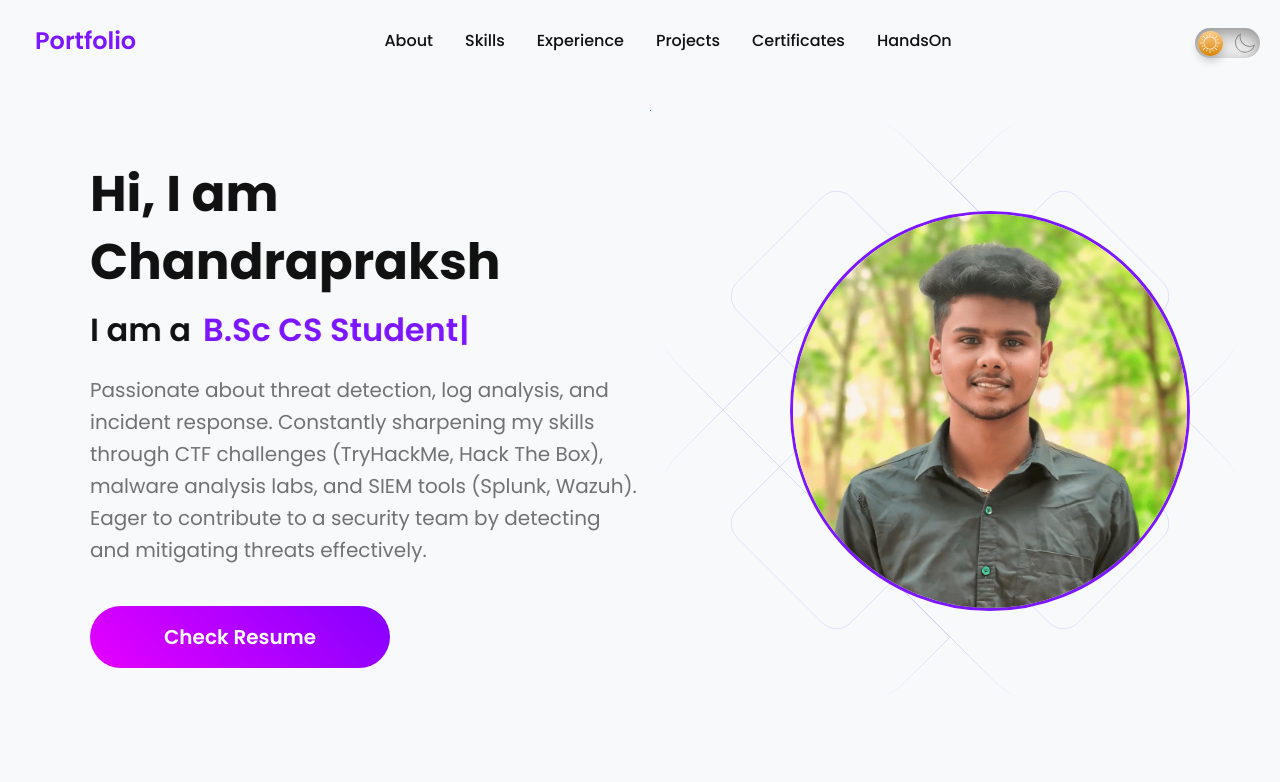
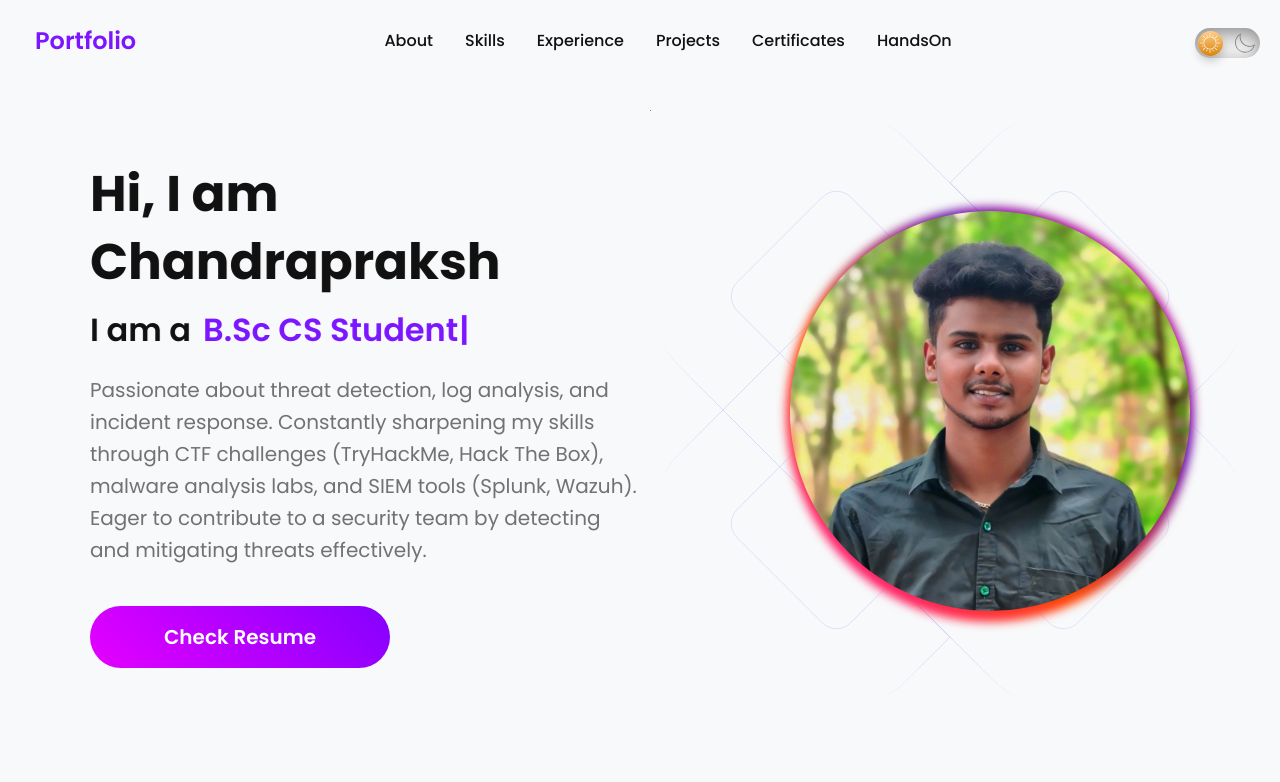
Before and after one commit to chandruthehacker/chandruthehacker.github.io, a React (Create React App) app: page / in a window 1280 px wide. Shown: the top 782 px of the page. Built offline with nearby package versions, Linux system fonts and the light colour scheme.

Commit message:
Hero Image gradient background added

```diff
--- a/src/components/CyberPreloader.tsx
+++ b/src/components/CyberPreloader.tsx
@@ -158,7 +158,6 @@ const CyberPreloader: React.FC<{ onComplete?: () => void }> = ({ onComplete }) =
         </RadarContainer>
       </Centered>
 
-      {/* ✅ Your name appears at the bottom of the screen */}
       <FooterText>chandruthehacker</FooterText>
     </PreloaderWrapper>
   );
--- a/src/components/sections/Hero.jsx
+++ b/src/components/sections/Hero.jsx
@@ -2,7 +2,7 @@ import React, {useEffect} from "react";
 import styled from "styled-components";
 import { Bio } from "../../data/constants";
 import Typewriter from "typewriter-effect";
-import HeroImg from "../../assets/profile/HeroImage.webp";
+import HeroImg from "../../assets/profile/Hero.webp";
 import HeroBgAnimation from "../HeroBgAnimation";
 import { Tilt } from "react-tilt";
 import { motion } from "framer-motion";
@@ -178,6 +178,52 @@ const ResumeButton = styled.a`
   }
 `;
 
+const GradientBorderWrapper = styled.div`
+  position: relative;
+  display: inline-block;
+  border-radius: 50%;
+
+  &::before {
+    content: '';
+    position: absolute;
+    inset: -4px;
+    z-index: -1;
+    background: linear-gradient(
+  45deg,
+  #ff007f,  /* hot pink */
+  #ff5e00,  /* vivid orange */
+  #ff0000,  /* bright red */
+  #8a00ff,  /* deep violet */
+  #0047ff,  /* electric blue */
+  #ff1493,  /* deep pink */
+  #ff4500,  /* orange red */
+  #6a0dad,  /* purple/violet */
+  #ff007f   /* loop back to pink */
+);
+
+    background-size: 400%;
+    border-radius: 50%;
+    animation: gradient-border 20s linear infinite;
+    filter: blur(5px);
+  }
+
+  @keyframes gradient-border {
+    0% {
+      background-position: 0 0;
+    }
+    50% {
+      background-position: 400% 0;
+    }
+    100% {
+      background-position: 0 0;
+    }
+  }
+
+  @media (max-width: 960px) {
+    margin-top: 32px;
+  }
+`;
+
 
 const Img = styled.img`
   border-radius: 50%;
@@ -185,11 +231,10 @@ const Img = styled.img`
   height: 100%;
   max-width: 400px;
   max-height: 400px;
-  border: 3px solid ${({ theme }) => theme.primary};
+  // border: 3px solid ${({ theme }) => theme.primary};
+  position: relative;
+  z-index: 1;
 
-  @media (max-width: 960px){
-    margin-top: 35px;
-  }
   @media (max-width: 640px) {
     max-width: 300px;
     max-height: 300px;
@@ -263,7 +308,9 @@ const Hero = ({ onLoaded }) => {
             <HeroRightContainer>
               <motion.div {...headContentAnimation}>
                 <Tilt>
-                  <Img src={HeroImg} alt="Chandraprakash" />
+                  <GradientBorderWrapper>
+                    <Img src={HeroImg} alt="Chandraprakash" />
+                  </GradientBorderWrapper>
                 </Tilt>
               </motion.div>
             </HeroRightContainer>
```
Also changed, not shown: src/assets/profile/Hero.jpg (added), src/assets/profile/Hero.webp (added).
